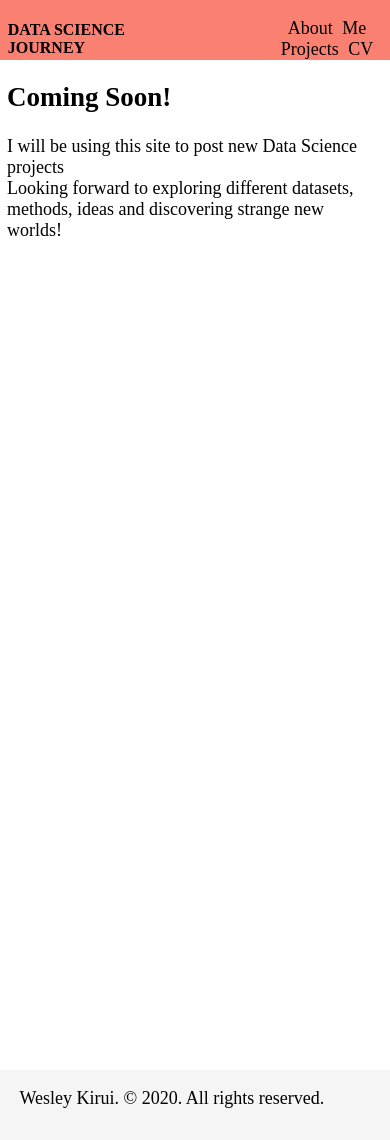
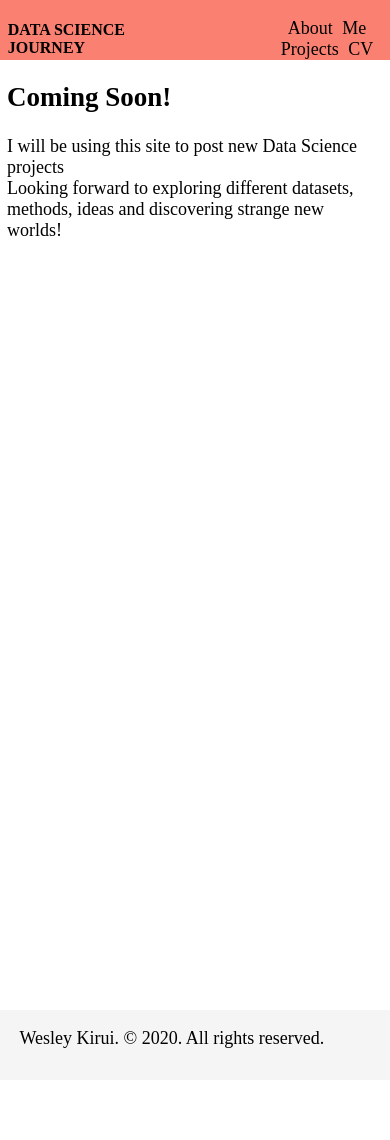
Before and after one commit to wkirui/wkirui.github.io, a Jekyll site: the page built from index.html, in a window 390 px wide. Built offline with Jekyll 4.4.1, drawn with Linux system fonts in a browser that asks for light colours; nearby versions of some CDN libraries; after the commit the page ends 1080 px from its top, so only the background shows below that.

Commit message:
layout update

```diff
--- a/assets/css/style.css
+++ b/assets/css/style.css
@@ -156,7 +156,7 @@ ion-icon {
         position: relative;
         display: block;
         overflow: hidden;
-        padding-bottom: 60px;
+        /* padding-bottom: 60px; */
 
     }
 
@@ -189,7 +189,7 @@ ion-icon {
         width: 95vw;
         padding-left: 5px;
         padding-right: 5px;
-        /* padding-bottom: 100px; */
+        padding-bottom: 60px;
     }
     #footer {
         position: absolute;
```
Also changed, not shown: 1 other file.
